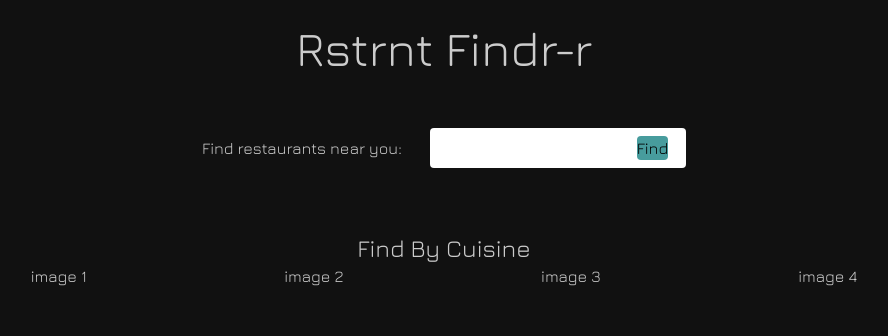
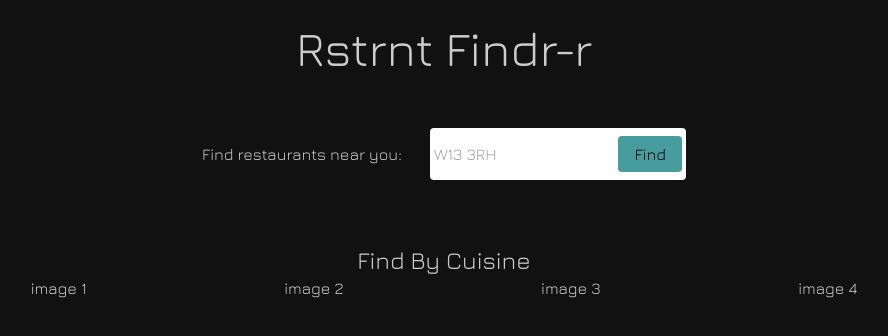
Before and after one commit to Dhara-95/Rstrnt_Findr-r, a React (Create React App) app: page / in a window 1280 px wide. Shown: the top 336 px of the page, without its empty margins (196-1084 px from the left). Built offline with nearby package versions, Linux system fonts and the light colour scheme.

Commit message:
Styled the input field and button

```diff
--- a/src/App.js
+++ b/src/App.js
@@ -8,9 +8,18 @@ function App() {
 
       <div className="py-8 flex justify-around items-center w-1/2 mx-auto">
         <span className="text-grey">Find restaurants near you:</span>
-        <div className="rounded bg-white w-1/2 flex py-2 justify-center">
-          <input name="address" type="text" />
-          <button className="submit-button rounded" type="button" value="Find">
+        <div className="rounded bg-white w-1/2 flex py-2 px-1 justify-between">
+          <input
+            className="w-3/5 focus:outline-none"
+            name="address"
+            type="text"
+            placeholder="W13 3RH"
+          />
+          <button
+            className="submit-button rounded py-1.5 px-4"
+            type="button"
+            value="Find"
+          >
             Find
           </button>
         </div>
```
Also changed, not shown: 1 other file (tests, documents, lock files or other folders).
